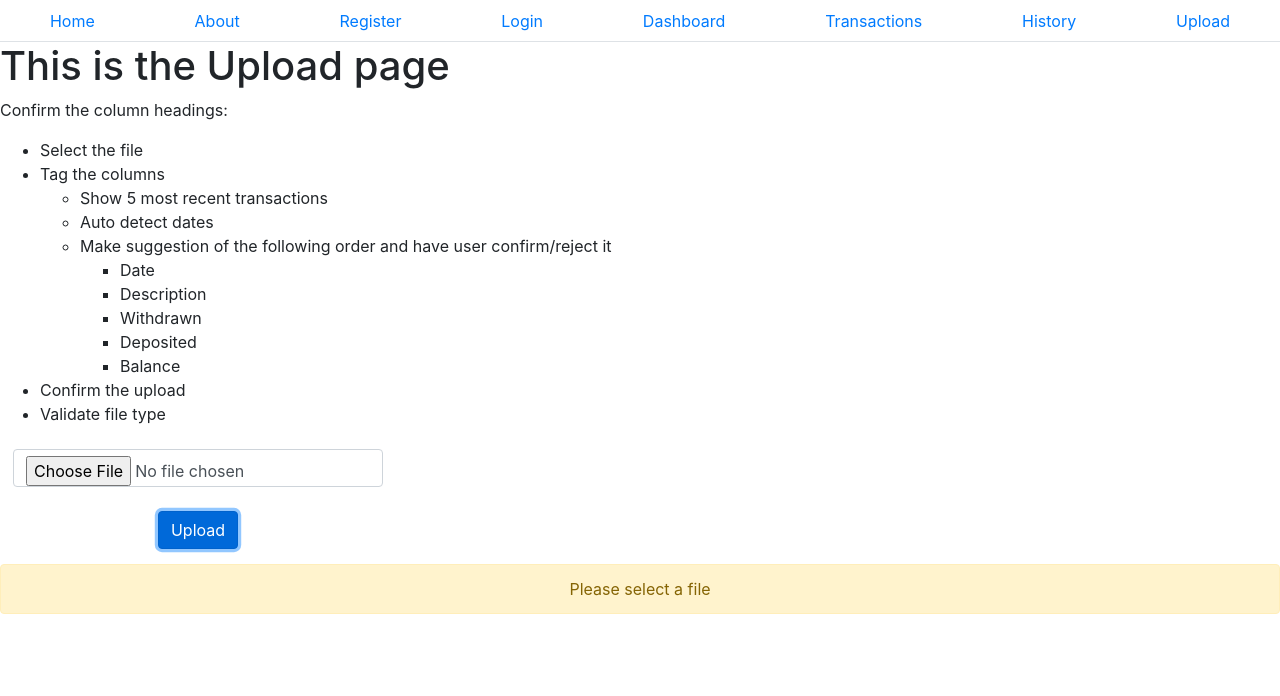
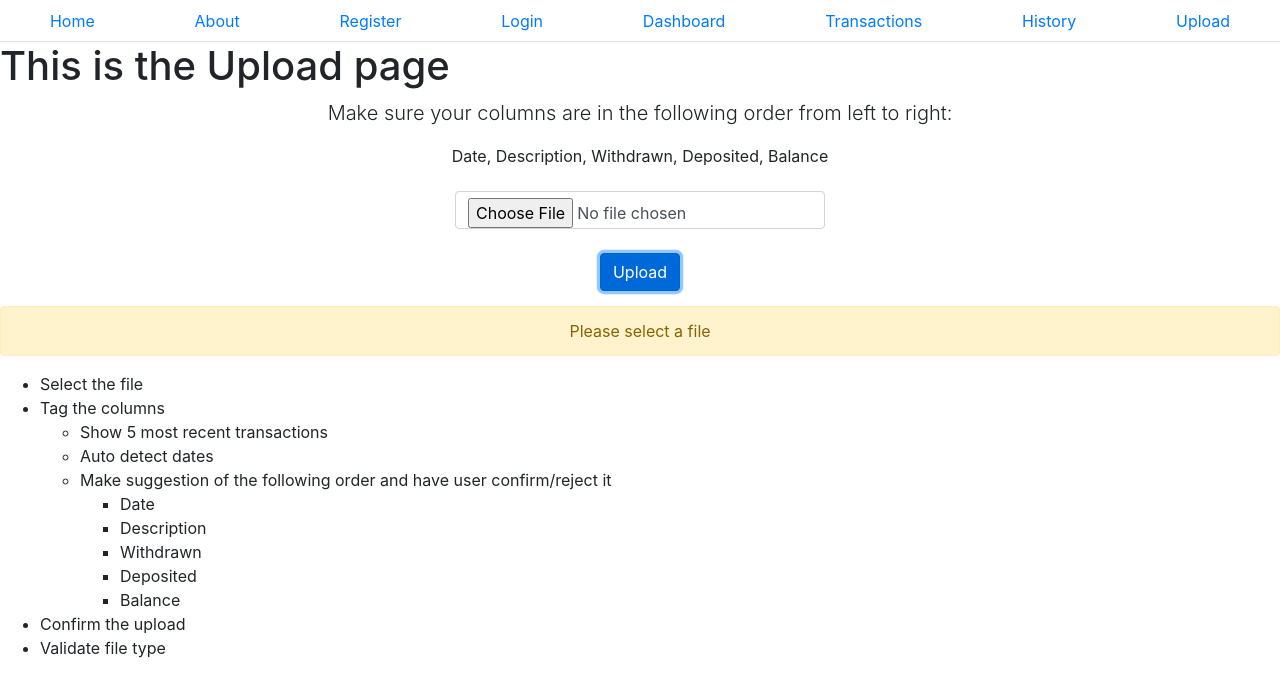
Before and after one commit to WarrenJohn/keepsimplebooks, a Vue app in the folder client/: page /upload in a window 1280 px wide. Both pictures are taken after a click on the button "Upload". Shown: the top 696 px of the page. Built offline with nearby package versions, Linux system fonts and the light colour scheme.

Commit message:
Updated clientResponse and added file validation to upload.vue

```diff
--- a/client/src/components/Categories.vue
+++ b/client/src/components/Categories.vue
@@ -62,12 +62,12 @@ export default {
                     if(response.data.created){
                         // referencing the response from findOrCreate method of sequelize
                         this.clientResponseClass = "success text-center";
-                        setTimeout(() => {this.clientResponseClass = null}, 3000);
                         this.clientResponse = "Category successfully added!";
+                        setTimeout(() => {this.clientResponseClass = null; this.clientResponse = null}, 3000);
                     }else{
                         this.clientResponseClass = "warning text-center";
-                        setTimeout(() => {this.clientResponseClass = null}, 3000);
                         this.clientResponse = "Category already exists!";
+                        setTimeout(() => {this.clientResponseClass = null; this.clientResponse = null}, 3000);
                     }
                 })
                 .then(() => {
--- a/client/src/views/Transactions.vue
+++ b/client/src/views/Transactions.vue
@@ -34,12 +34,6 @@
                         {{clientResponse}}
                     </b-alert>
                 </div>
-                <h3>Current Tags</h3>
-                <ul>
-                    <li v-for="(item, index) in userTags" :key="index + '-tagsd'">
-                        {{item}}
-                    </li>
-                </ul>
             </div>
                 </b-col>
                 <b-col sm="8">
@@ -146,12 +140,12 @@ export default{
                     if(response.data.created){
                         // referencing the response from findOrCreate method of sequelize
                         this.clientResponseClass = 'success text-center';
-                        setTimeout(() => {this.clientResponseClass = null}, 3000);
                         this.clientResponse = 'Tag successfully created!';
+                        setTimeout(() => {this.clientResponseClass = null; this.clientResponse = null}, 3000);
                     }else{
                         this.clientResponseClass = 'warning text-center';
-                        setTimeout(() => {this.clientResponseClass = null}, 3000);
                         this.clientResponse = 'Tag already exists!';
+                        setTimeout(() => {this.clientResponseClass = null; this.clientResponse = null}, 3000);
                     }
                     return axios.get('http://localhost:5000/transactions')
                 })
--- a/client/src/views/Upload.vue
+++ b/client/src/views/Upload.vue
@@ -1,7 +1,23 @@
 <template>
   <div class="upload">
     <h1>This is the Upload page</h1>
-    <p>Confirm the column headings:</p>
+    <div class="text-center">
+        <p class="lead">Make sure your columns are in the following order from left to right:</p>
+        <p>Date, Description, Withdrawn, Deposited, Balance</p>
+        <label class="btn btn-xs">
+            <input class="form-control" type="file" accept=""
+            @change="onFileChanged">
+            <br>
+            <button class="btn btn-primary"
+            @click="onUpload">
+            Upload</button>
+        </label>
+        <div v-if="clientResponseClass">
+            <b-alert show :variant="clientResponseClass">
+                {{clientResponse}}
+            </b-alert>
+        </div>
+    </div>
     <ul>
         <li>Select the file</li>
         <li>Tag the columns</li>
@@ -20,21 +36,6 @@
         <li>Confirm the upload</li>
         <li>Validate file type</li>
     </ul>
-    <!-- <form method="post" enctype="multipart/form-data"> -->
-        <label class="btn btn-xs">
-            <input class="form-control" type="file" accept=".csv"
-            @change="onFileChanged">
-            <br>
-            <button class="btn btn-primary"
-            @click="onUpload">
-                Upload</button>
-        </label>
-        <div v-if="clientResponseClass">
-            <b-alert show :variant="clientResponseClass">
-                {{clientResponse}}
-            </b-alert>
-        </div>
-    <!-- </form> -->
     <br>
     {{uploadProgress}}
     <br>
@@ -57,27 +58,44 @@ export default{
     },
     methods: {
         onFileChanged (event) {
-            this.selectedFile = event.target.files[0];
+            const selectedFile = event.target.files[0];
+            const correctSize = selectedFile.size < 1000000;
+            if (selectedFile.name.split('.').pop() === 'csv' && selectedFile.type === 'application/vnd.ms-excel' && correctSize){
+                this.selectedFile = selectedFile;
+            }
+            else{
+                this.clientResponseClass = 'danger text-center';
+                this.clientResponse = 'Wrong file type(.csv only) or file too large (1 mb limit)';
+                setTimeout(() => {this.clientResponseClass = null; this.clientResponse = null}, 10000);
+            }
         },
         onUpload() {
             if (!this.selectedFile){
                 this.clientResponseClass = 'warning text-center';
-                setTimeout(() => {this.clientResponseClass = null}, 3000);
                 this.clientResponse = 'Please select a file';
+                setTimeout(() => {this.clientResponseClass = null; this.clientResponse = null}, 3000);
             }else{
                 const formData = new FormData()
                 formData.append('bank', this.selectedFile)
+                console.log(formData);
                 axios.post('http://localhost:5000/transactions/upload', formData)
-                    .then(() => {
+                    .then(response => {
+                        if (response.status === 201){
                         this.clientResponseClass = 'success text-center';
-                        setTimeout(() => {this.clientResponseClass = null}, 3000);
                         this.clientResponse = 'Files Uploaded!';
+                        setTimeout(() => {this.clientResponseClass = null; this.clientResponse = null}, 3000);
+                        }
                     })
                     .catch(error => {
-                        console.log(error);
-                        this.clientResponseClass = 'danger text-center';
-                        setTimeout(() => {this.clientResponseClass = null}, 3000);
-                        this.clientResponse = 'Something went wrong';
+                        if (error.response.status === 415){
+                            this.clientResponseClass = 'danger text-center';
+                            this.clientResponse = 'Invalid file type';
+                            setTimeout(() => {this.clientResponseClass = null; this.clientResponse = null}, 10000);
+                        }else if (error.response.status === 413){
+                            this.clientResponseClass = 'danger text-center';
+                            this.clientResponse = 'File too large (1 mb limit)';
+                            setTimeout(() => {this.clientResponseClass = null; this.clientResponse = null}, 10000);
+                        }
                     })
             }
         }
```
Also changed, not shown: 1 other file (tests, documents, lock files or other folders).
